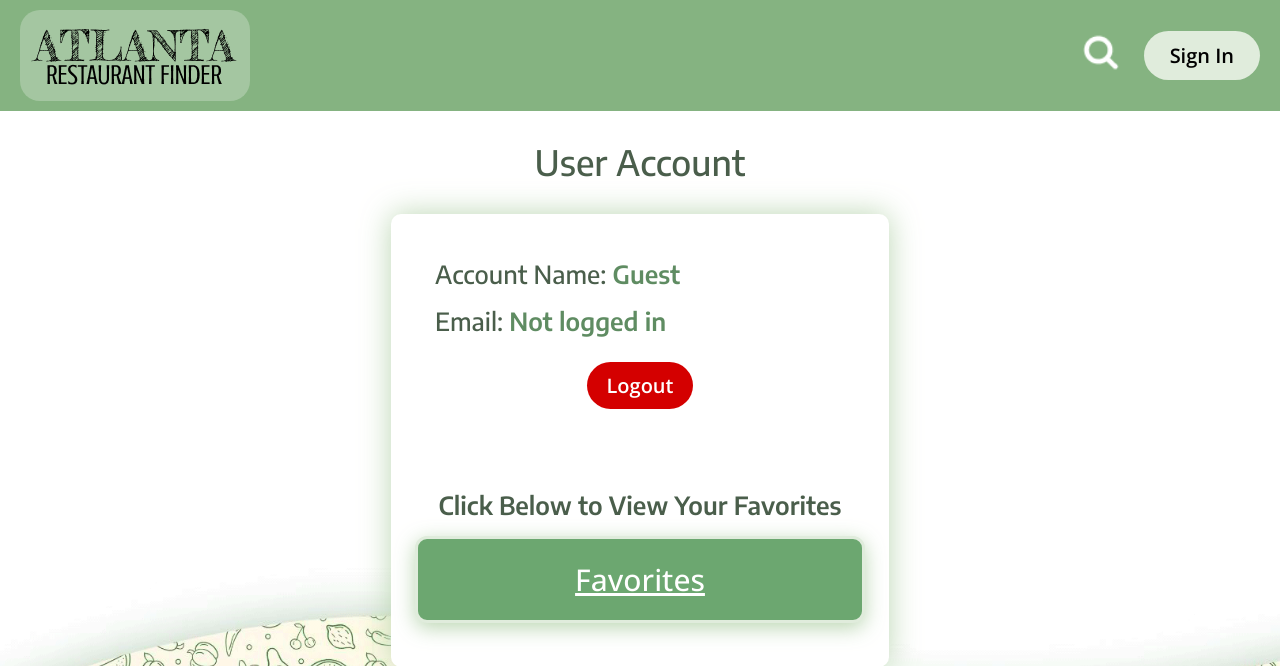
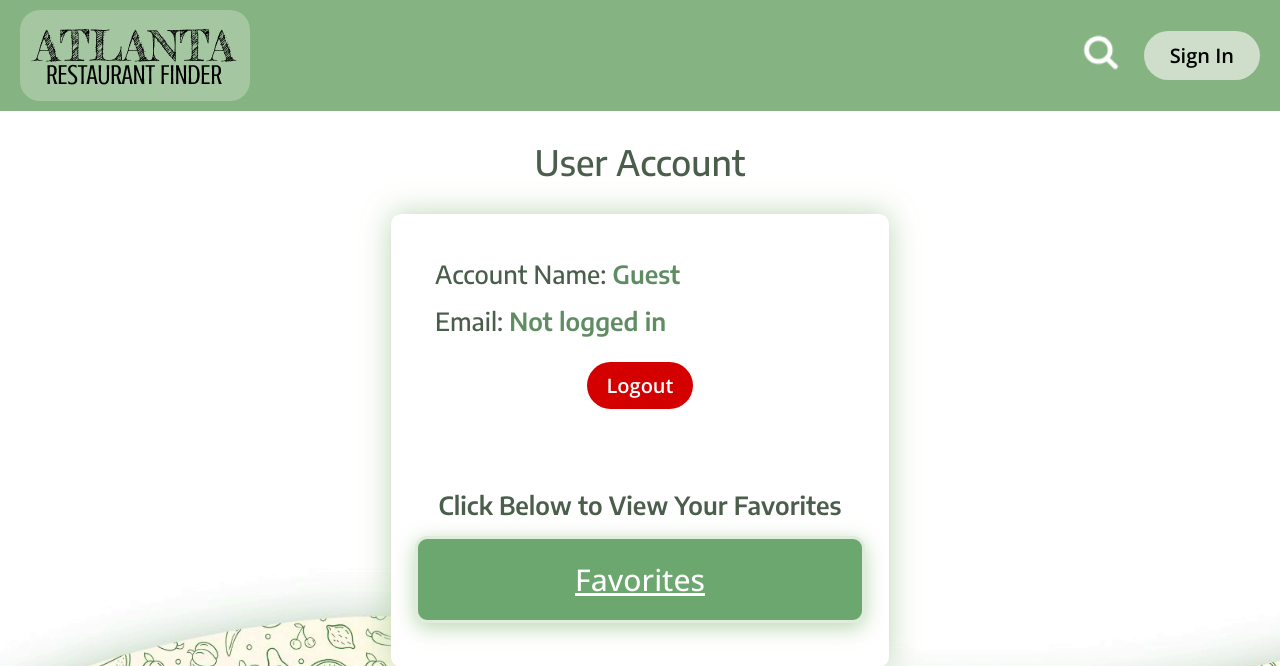
Before and after one commit to nnayar58/atlanta-food-finder, a Django app: page /account/ in a window 1280 px wide, with the pointer over the restyled element. Shown: the top 666 px of the page. Run offline with Django 5.2, Linux system fonts and the light colour scheme.

Commit message:
css update again

```diff
--- a/places_project/places/static/style/account2.css
+++ b/places_project/places/static/style/account2.css
@@ -160,6 +160,9 @@ h2 {
     gap: 10px;
     padding: 0px 20px;
 }
+.user-greeting:hover {
+    background-color: #cfdeca;
+}
 .signin {
     background-color: rgb(0,0,0,0);
     font-family: 'Open Sans', sans-serif;
--- a/places_project/places/static/style/favorites5.css
+++ b/places_project/places/static/style/favorites5.css
@@ -82,7 +82,7 @@ html, body {
         border: none;
 }
 
-.signin:hover {
+.user-greeting:hover {
     background-color: #cfdeca;
 }
 .favorites-link {
--- a/places_project/places/static/style/restaurant_detail2.css
+++ b/places_project/places/static/style/restaurant_detail2.css
@@ -141,7 +141,7 @@ textarea::placeholder {
     border: none;
 }
 
-.signin:hover {
+.user-greeting:hover {
     background-color: #cfdeca;
 }
 
--- a/places_project/places/static/style/search5.css
+++ b/places_project/places/static/style/search5.css
@@ -77,7 +77,7 @@ html, body {
     border: none;
 }
 
-.signin:hover {
+.user-greeting:hover {
     background-color: #cfdeca;
 }
 
```
